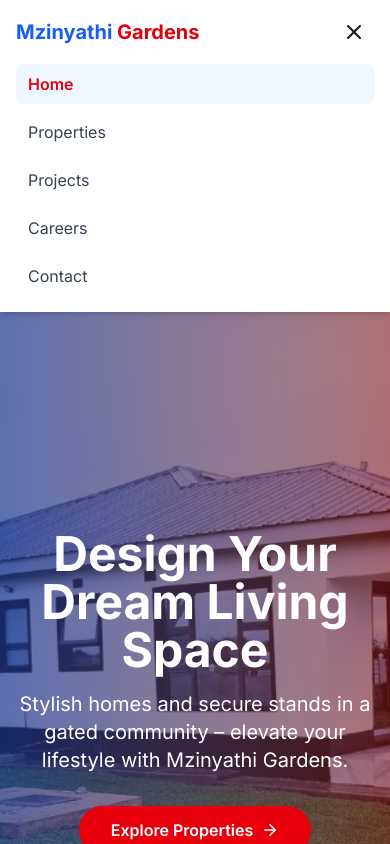
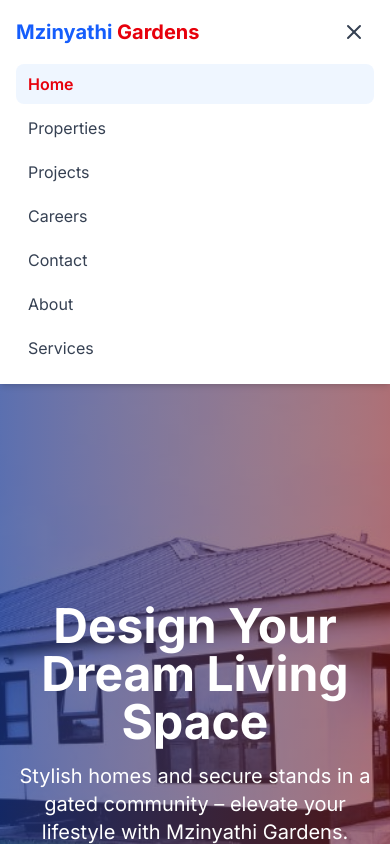
Before and after one commit to gectotech/mzinyathi-gardens, a Next.js app: page / in a window 390 px wide. Both pictures are taken after a click on the button 354 px from the left and 32 px from the top of the page. Shown: the top 844 px of the page. Built offline with nearby package versions, Linux system fonts and the light colour scheme.

Commit message:
Update Navbar.tsx

```diff
--- a/components/layout/Navbar.tsx
+++ b/components/layout/Navbar.tsx
@@ -1,4 +1,5 @@
 'use client';
+
 import Link from 'next/link';
 import { usePathname } from 'next/navigation';
 import { useState } from 'react';
@@ -10,6 +11,8 @@
   { href: '/projects', label: 'Projects' },
   { href: '/careers', label: 'Careers' },
   { href: '/contact', label: 'Contact' },
+  { href: '/about', label: 'About' },
+  { href: '/services', label: 'Services' },
 ];
 
 export default function Navbar() {
@@ -22,35 +25,50 @@
     <nav className="bg-white shadow-md sticky top-0 z-50">
       <div className="container mx-auto px-4 sm:px-6 lg:px-8">
         <div className="flex justify-between items-center h-16">
+          {/* Logo / Brand */}
           <Link href="/" className="text-xl md:text-2xl font-bold text-blue-600">
             Mzinyathi <span className="text-red-600">Gardens</span>
           </Link>
-          <div className="hidden md:flex space-x-6 lg:space-x-8">
+
+          {/* Desktop Menu */}
+          <div className="hidden md:flex space-x-4 lg:space-x-6">
             {navLinks.map((link) => (
               <Link
                 key={link.href}
                 href={link.href}
                 className={`hover:text-red-600 transition ${
-                  pathname === link.href ? 'text-red-600 border-b-2 border-red-600' : 'text-gray-700'
+                  pathname === link.href
+                    ? 'text-red-600 border-b-2 border-red-600'
+                    : 'text-gray-700'
                 }`}
               >
                 {link.label}
               </Link>
             ))}
           </div>
-          <button onClick={() => setIsOpen(!isOpen)} className="md:hidden p-2 rounded-md focus:outline-none">
-            {isOpen ? <X size={24} /> : <Menu size={24} />}
+
+          {/* Mobile Menu Button */}
+          <button
+            onClick={() => setIsOpen(!isOpen)}
+            className="md:hidden p-2 rounded-md focus:outline-none"
+            aria-label="Toggle menu"
+          >
+            {isOpen ? <X size={24} className="text-gray-700" /> : <Menu size={24} className="text-gray-700" />}
           </button>
         </div>
+
+        {/* Mobile Menu */}
         {isOpen && (
-          <div className="md:hidden pb-4 space-y-2">
+          <div className="md:hidden pb-4 space-y-1">
             {navLinks.map((link) => (
               <Link
                 key={link.href}
                 href={link.href}
                 onClick={closeMenu}
                 className={`block py-2 px-3 rounded-lg hover:bg-blue-50 ${
-                  pathname === link.href ? 'text-red-600 font-semibold bg-blue-50' : 'text-gray-700'
+                  pathname === link.href
+                    ? 'text-red-600 font-semibold bg-blue-50'
+                    : 'text-gray-700'
                 }`}
               >
                 {link.label}
```
